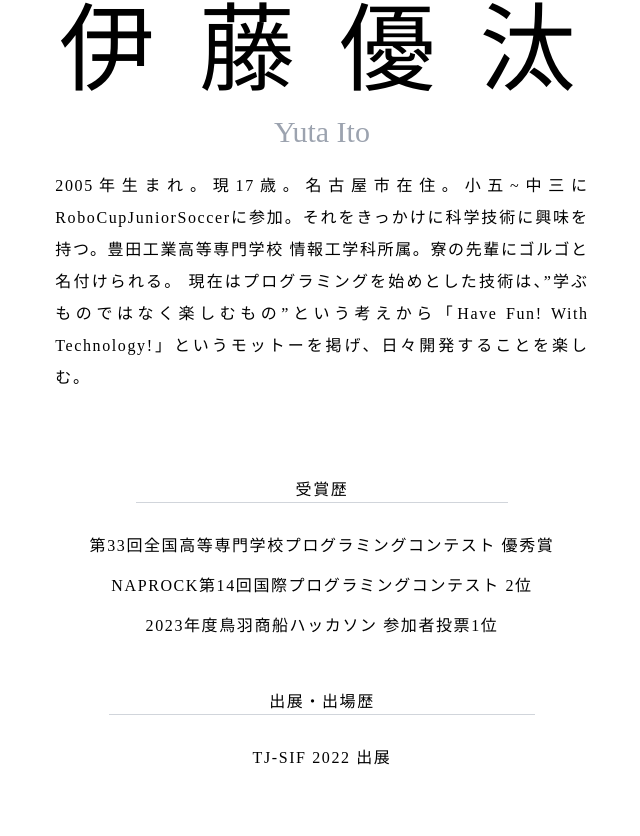
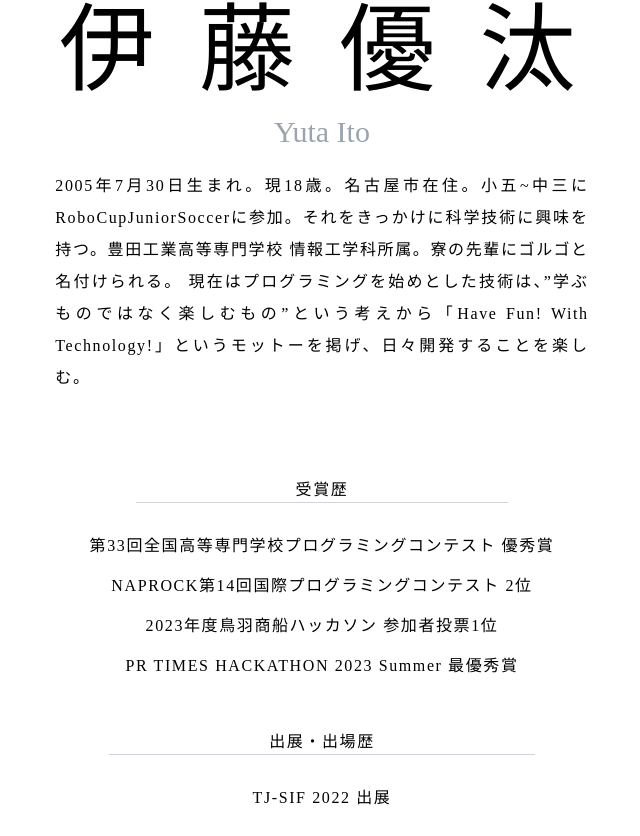
Before and after one commit to GoRuGoo/Next-gorugo-frontend, a Next.js app: page / in a window 1280 px wide. Shown: the part 1264-2100 px from the top of the page, without its empty margins (318-958 px from the left). Built offline with nearby package versions, Linux system fonts and the light colour scheme; a web font is replaced by a local one.

Commit message:
feat: 受賞歴の追加と詳細な誕生日の追加

```diff
--- a/components/firstpage/Biography.js
+++ b/components/firstpage/Biography.js
@@ -31,7 +31,7 @@ export default function Biography(props) {
           className=" md:w-5/12  w-9/12 mx-auto text-justify
            font-namemyotyo md:tracking-widest tracking-wider text-base leading-8"
         >
-          2005年生まれ。現17歳。名古屋市在住。
+          2005年7月30日生まれ。現18歳。名古屋市在住。
           <span>小五~中三</span>に<span> RoboCupJuniorSoccer</span>
           に参加。それをきっかけに科学技術に興味を持つ。豊田工業高等専門学校
           情報工学科所属。寮の先輩にゴルゴと名付けられる。
--- a/public/JSON/biodata.json
+++ b/public/JSON/biodata.json
@@ -1,10 +1,9 @@
 {
-    "Awards":[
-        {"name":"第33回全国高等専門学校プログラミングコンテスト 優秀賞"},
-        {"name":"NAPROCK第14回国際プログラミングコンテスト 2位"},
-        {"name":"2023年度鳥羽商船ハッカソン 参加者投票1位"}
-    ],
-    "ParticipationExhibit":[
-        {"name":"TJ-SIF 2022 出展"}
-    ]
+  "Awards": [
+    { "name": "第33回全国高等専門学校プログラミングコンテスト 優秀賞" },
+    { "name": "NAPROCK第14回国際プログラミングコンテスト 2位" },
+    { "name": "2023年度鳥羽商船ハッカソン 参加者投票1位" },
+    { "name": "PR TIMES HACKATHON 2023 Summer 最優秀賞" }
+  ],
+  "ParticipationExhibit": [{ "name": "TJ-SIF 2022 出展" }]
 }
```
